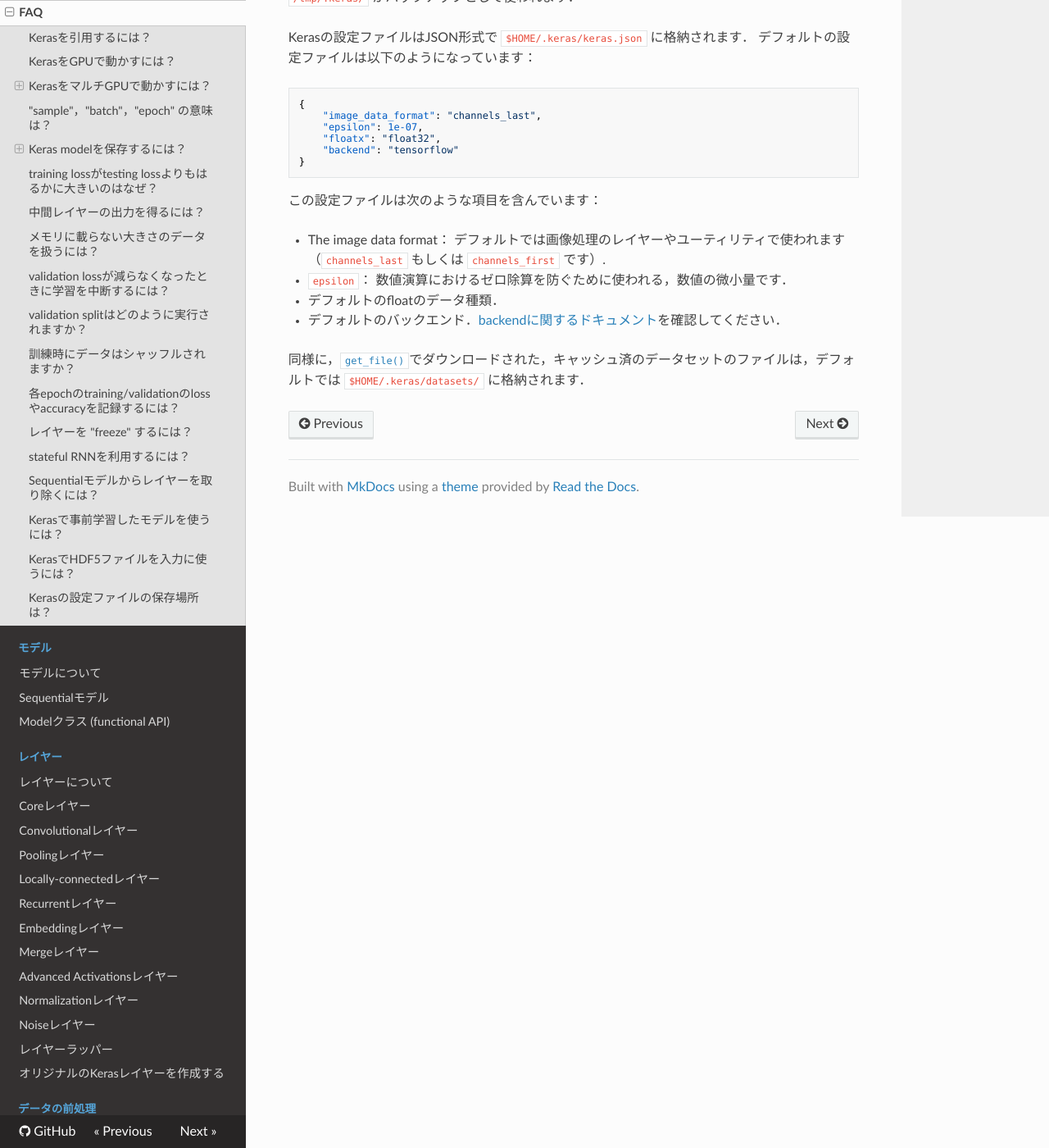
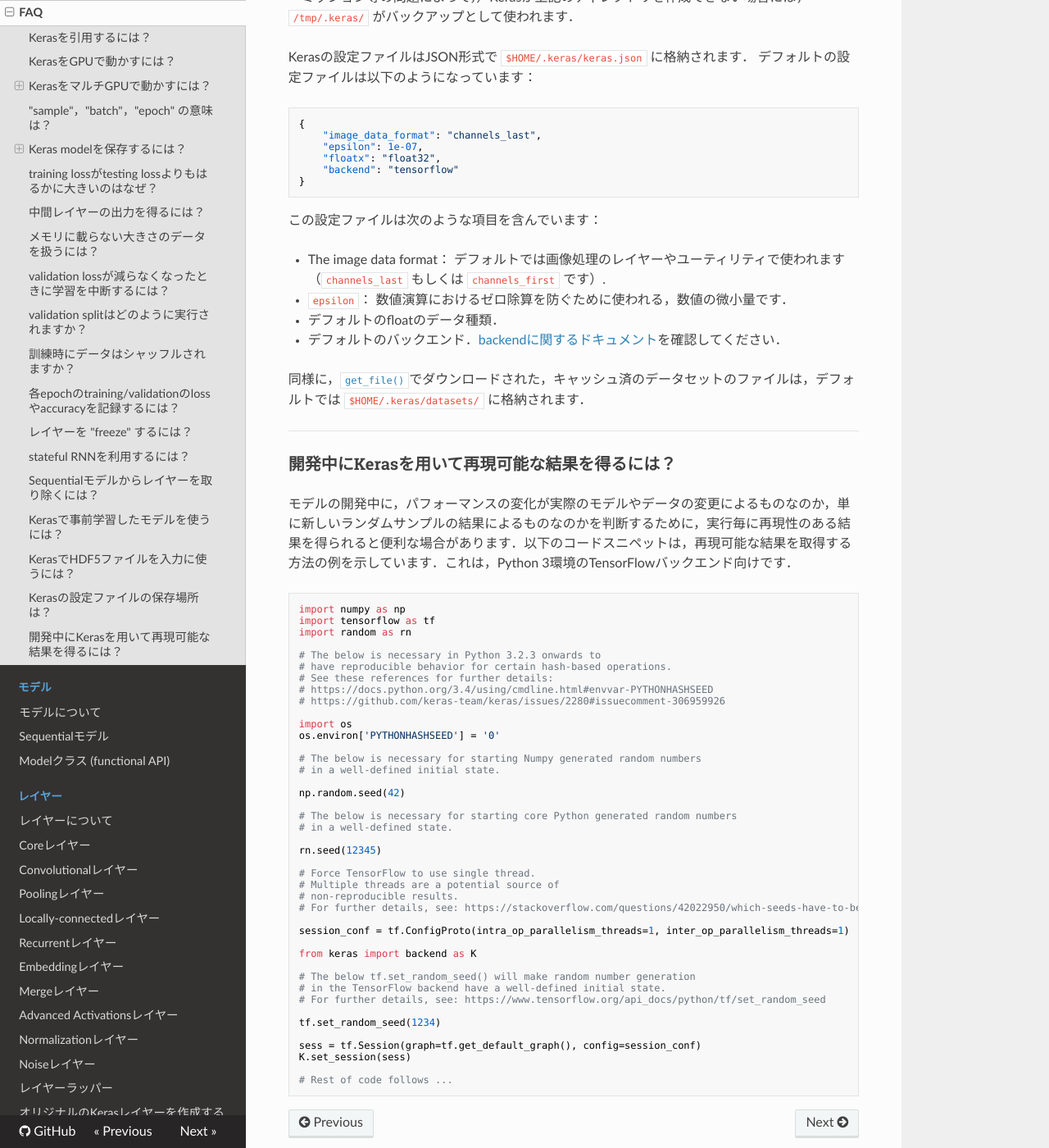
Before and after one commit to keras-team/keras-docs-ja, an MkDocs documentation site: the page built from sources/getting-started/faq.md, in a window 1280 px wide and 1400 px high, scrolled down 11264 px. Shown: the whole window at 82% size. Built offline with MkDocs 1.6.1, drawn with Linux system fonts in a browser that asks for light colours; nearby versions of some CDN libraries; old or Windows-style settings are respelled for this version of MkDocs; some of the changed text lies outside the part shown.

Commit message:
Add how to obrain reproducible results

````diff
--- a/sources/getting-started/faq.md
+++ b/sources/getting-started/faq.md
@@ -18,6 +18,7 @@
 - [Kerasで事前学習したモデルを使うには？](#keras_1)
 - [KerasでHDF5ファイルを入力に使うには？](#kerashdf5)
 - [Kerasの設定ファイルの保存場所は？](#keras_2)
+- [開発中にKerasを用いて再現可能な結果を得るには？](#how-can-i-obtain-reproducible-results-using-keras-during-development)
 
 ---
 
@@ -549,3 +550,54 @@ Kerasの設定ファイルはJSON形式で `$HOME/.keras/keras.json` に格納
 - デフォルトのバックエンド．[backendに関するドキュメント](/backend)を確認してください．
 
 同様に，[`get_file()`](/utils/#get_file)でダウンロードされた，キャッシュ済のデータセットのファイルは，デフォルトでは `$HOME/.keras/datasets/` に格納されます．
+
+---
+
+### 開発中にKerasを用いて再現可能な結果を得るには？
+
+モデルの開発中に，パフォーマンスの変化が実際のモデルやデータの変更によるものなのか，単に新しいランダムサンプルの結果によるものなのかを判断するために，実行毎に再現性のある結果を得られると便利な場合があります．以下のコードスニペットは，再現可能な結果を取得する方法の例を示しています．これは，Python 3環境のTensorFlowバックエンド向けです．
+
+```python
+import numpy as np
+import tensorflow as tf
+import random as rn
+
+# The below is necessary in Python 3.2.3 onwards to
+# have reproducible behavior for certain hash-based operations.
+# See these references for further details:
+# https://docs.python.org/3.4/using/cmdline.html#envvar-PYTHONHASHSEED
+# https://github.com/keras-team/keras/issues/2280#issuecomment-306959926
+
+import os
+os.environ['PYTHONHASHSEED'] = '0'
+
+# The below is necessary for starting Numpy generated random numbers
+# in a well-defined initial state.
+
+np.random.seed(42)
+
+# The below is necessary for starting core Python generated random numbers
+# in a well-defined state.
+
+rn.seed(12345)
+
+# Force TensorFlow to use single thread.
+# Multiple threads are a potential source of
+# non-reproducible results.
+# For further details, see: https://stackoverflow.com/questions/42022950/which-seeds-have-to-be-set-where-to-realize-100-reproducibility-of-training-res
+
+session_conf = tf.ConfigProto(intra_op_parallelism_threads=1, inter_op_parallelism_threads=1)
+
+from keras import backend as K
+
+# The below tf.set_random_seed() will make random number generation
+# in the TensorFlow backend have a well-defined initial state.
+# For further details, see: https://www.tensorflow.org/api_docs/python/tf/set_random_seed
+
+tf.set_random_seed(1234)
+
+sess = tf.Session(graph=tf.get_default_graph(), config=session_conf)
+K.set_session(sess)
+
+# Rest of code follows ...
+```
````
